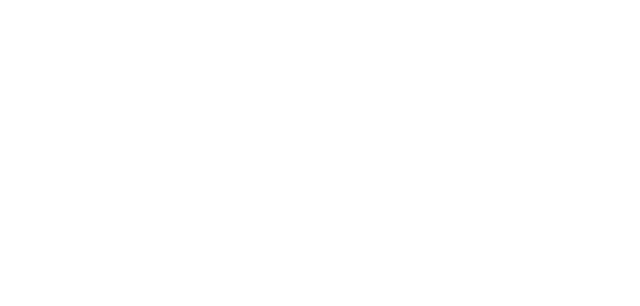
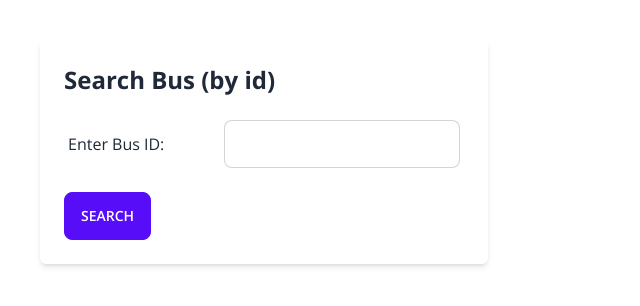
Before and after one commit to IvanDsilva31/TIAA_HACKATHON_PS1, a React (Vite) app: page /viewbus in a window 1280 px wide. Before the commit this address had no page. Shown: the top 306 px of the page, without its empty margins (0-640 px from the left). Built offline with nearby package versions, Linux system fonts and the light colour scheme.

Commit message:
Added viewbus by id form

```diff
--- a/src/components/BusOperator/addbus.jsx
+++ b/src/components/BusOperator/addbus.jsx
@@ -175,8 +175,6 @@
                         </ul>
                     </div>
 
-
-
                     {/* Submit Button */}
                     <button className="btn btn-primary mt-4" type="submit">
                         Add Bus
--- /dev/null
+++ b/src/components/BusOperator/viewbus.jsx
@@ -0,0 +1,53 @@
+import React, { useState } from 'react';
+import axios from 'axios';
+
+const ViewBus = () => {
+  const [busId, setBusId] = useState('');
+  const [bus, setBus] = useState(null);
+  const [error, setError] = useState('');
+
+  const handleInputChange = (event) => {
+    setBusId(event.target.value);
+  };
+
+  const handleSubmit = async (event) => {
+    event.preventDefault();
+    try {
+      const response = await axios.get(`http://localhost:4040/bus?id=${busId}`);
+      setBus(response.data);
+      setError('');
+    } catch (error) {
+      setBus(null);
+      setError('Bus not found!');
+    }
+  };
+
+  return (
+    <div className='container mx-auto p-10'>
+      <div className="max-w-md bg-white rounded-md overflow-hidden shadow-md mb-10 p-6">
+        <h2 className="text-2xl font-bold mb-4">Search Bus (by id)</h2>
+        <form onSubmit={handleSubmit}>
+          <label className="label">
+            Enter Bus ID:
+            <input type="text" className="input input-bordered" value={busId} onChange={handleInputChange} />
+          </label>
+          <button className="btn btn-primary mt-4" type="submit">Search</button>
+        </form>
+      </div>
+      {error && <p>{error}</p>}
+      {bus && (
+        <div className="bg-white bordered-violet-300 rounded-lg shadow-lg p-6">
+          <h2 className="text-xl font-semibold">{bus.name}</h2>
+          <p className="text-gray-700">Bus ID: {bus.id}</p>
+          <p className="text-gray-700">Vehicle Class: {bus.vehicleClass} {bus.ac?"AC":"Non-AC"}</p>
+          <p className="text-gray-700">Fare: {bus.fare}</p>
+          <p className="text-gray-700">Capacity: {bus.capacity}</p>
+          <p className="text-gray-700">Bus Features: {bus.features.join(", ")}</p>
+        </div>
+      )}
+
+    </div>
+  );
+};
+
+export default ViewBus;
--- a/src/components/index.js
+++ b/src/components/index.js
@@ -10,3 +10,4 @@
 export { default as Signup } from "./Registration-Login/signup.jsx"
 export { default as Login } from "./Registration-Login/login.jsx"
 export { default as BusDetailsForm} from "./BusOperator/addbus.jsx"
+export { default as ViewBus} from "./BusOperator/viewbus.jsx"
--- a/src/main.jsx
+++ b/src/main.jsx
@@ -2,7 +2,7 @@
 import ReactDOM from 'react-dom/client'
 import { BrowserRouter, Routes, Route } from 'react-router-dom';
 import App from './App'
-import { Signup, Login, BusDetailsForm } from './components'
+import { Signup, Login, BusDetailsForm, ViewBus } from './components'
 import './index.css'
 
 ReactDOM.createRoot(document.getElementById('root')).render(
@@ -13,6 +13,7 @@
         <Route exact path="/signup" element={<Signup />} />
         <Route exact path="/login" element={<Login />} />
         <Route exact path="/addbus" element={<BusDetailsForm />} />
+        <Route exact path="/viewbus" element={<ViewBus />} />
       </Routes>
     </BrowserRouter>
   </React.StrictMode>
```
